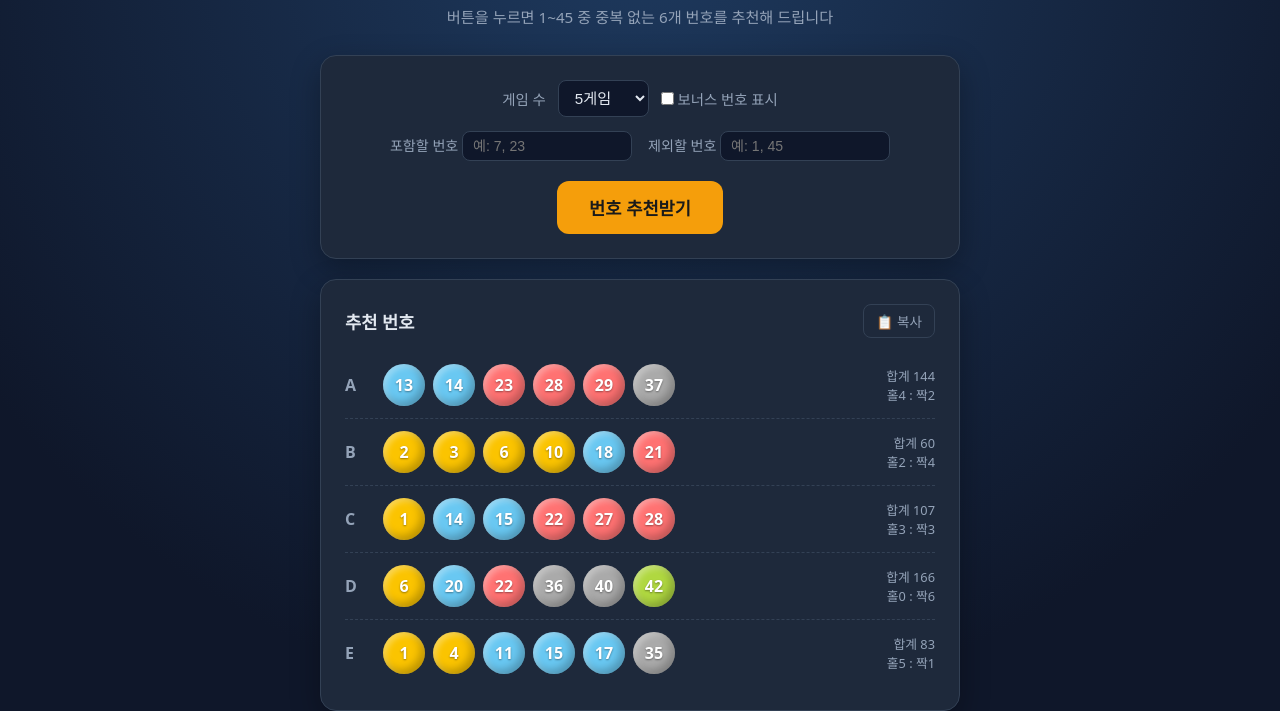
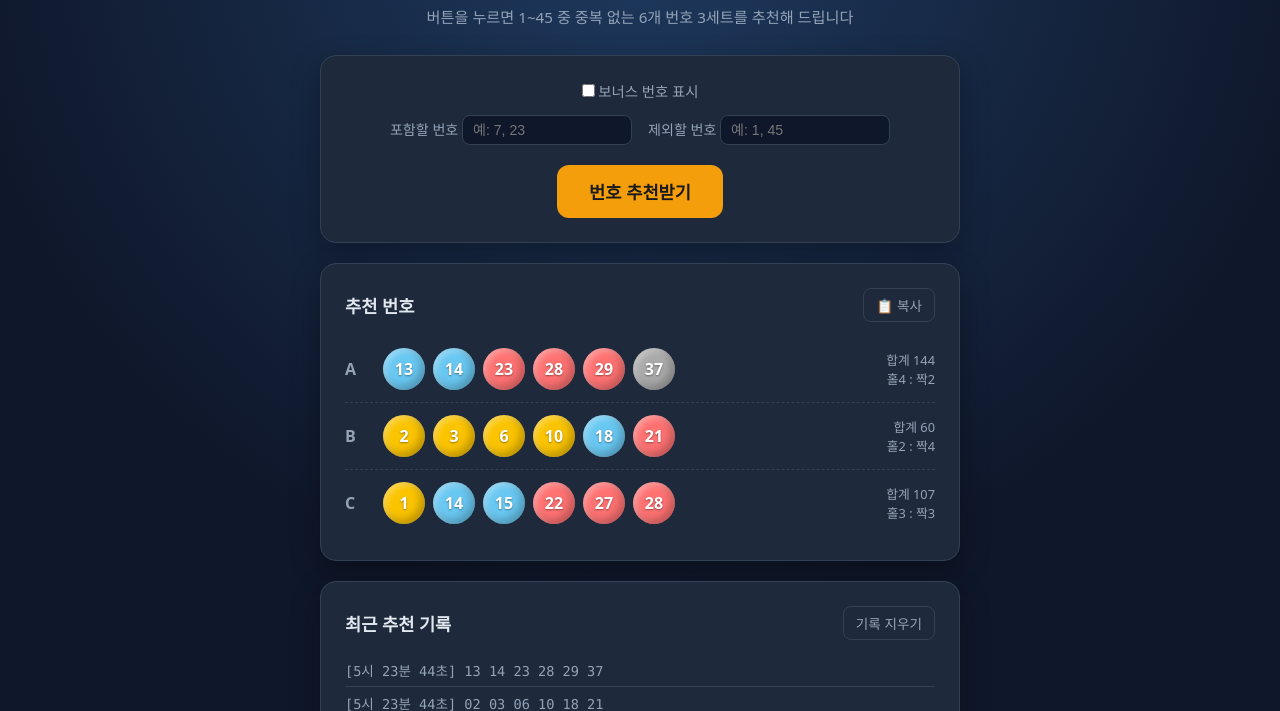
Before and after one commit to wide-life/new-builder-lecture, a plain HTML site: page index.html in a window 1280 px wide. Both pictures are taken after a click on the button "번호 추천받기". Shown: the part 89-800 px from the top of the page. Drawn offline with Linux system fonts and the light colour scheme.

Commit message:
Show only 3 recommended games
Co-Authored-By: Claude Opus 5.5 <noreply@anthropic.com>

```diff
--- a/index.html
+++ b/index.html
@@ -197,18 +197,11 @@
 <div class="container">
   <header>
     <h1>🍀 로또 <span>6/45</span> 번호 추천기</h1>
-    <p>버튼을 누르면 1~45 중 중복 없는 6개 번호를 추천해 드립니다</p>
+    <p>버튼을 누르면 1~45 중 중복 없는 6개 번호 3세트를 추천해 드립니다</p>
   </header>
 
   <section class="card">
     <div class="controls">
-      <label for="count">게임 수</label>
-      <select id="count">
-        <option value="1">1게임</option>
-        <option value="3">3게임</option>
-        <option value="5" selected>5게임</option>
-        <option value="10">10게임</option>
-      </select>
       <label><input type="checkbox" id="bonus" /> 보너스 번호 표시</label>
     </div>
     <div class="options">
@@ -245,7 +238,7 @@
 <div class="toast" id="toast"></div>
 
 <script>
-  const MAX = 45, PICK = 6;
+  const MAX = 45, PICK = 6, GAMES = 3;
   const $ = (id) => document.getElementById(id);
   let currentGames = [];
   let history = [];
@@ -339,7 +332,7 @@
     const err = validate(include, exclude);
     if (err) { showToast("⚠️ " + err); return; }
 
-    const count = Number($("count").value);
+    const count = GAMES;
     const withBonus = $("bonus").checked;
     currentGames = Array.from({ length: count }, () => pickGame(include, exclude, withBonus));
     render(currentGames);
```
